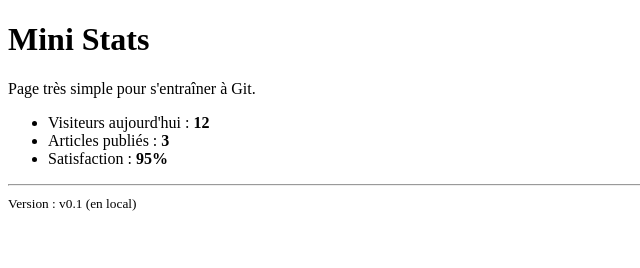
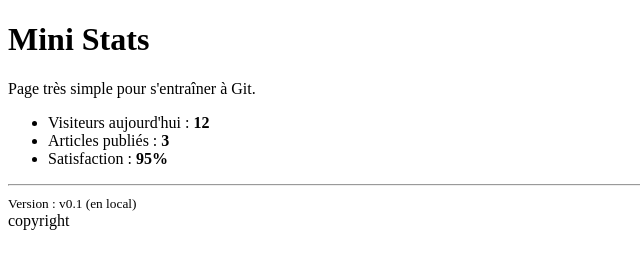
Before and after one commit to gregoireY/mini-stats-TP3, a plain HTML site: page index.html in a window 1280 px wide. Shown: the full height of the page, 0-640 px from the left. Drawn offline with Linux system fonts and the light colour scheme.

Commit message:
Add footer with author

```diff
--- a/index.html
+++ b/index.html
@@ -17,5 +17,6 @@
 
   <hr>
   <small>Version : v0.1 (en local)</small>
+  <footer>copyright</footer>
 </body>
 </html>
```
